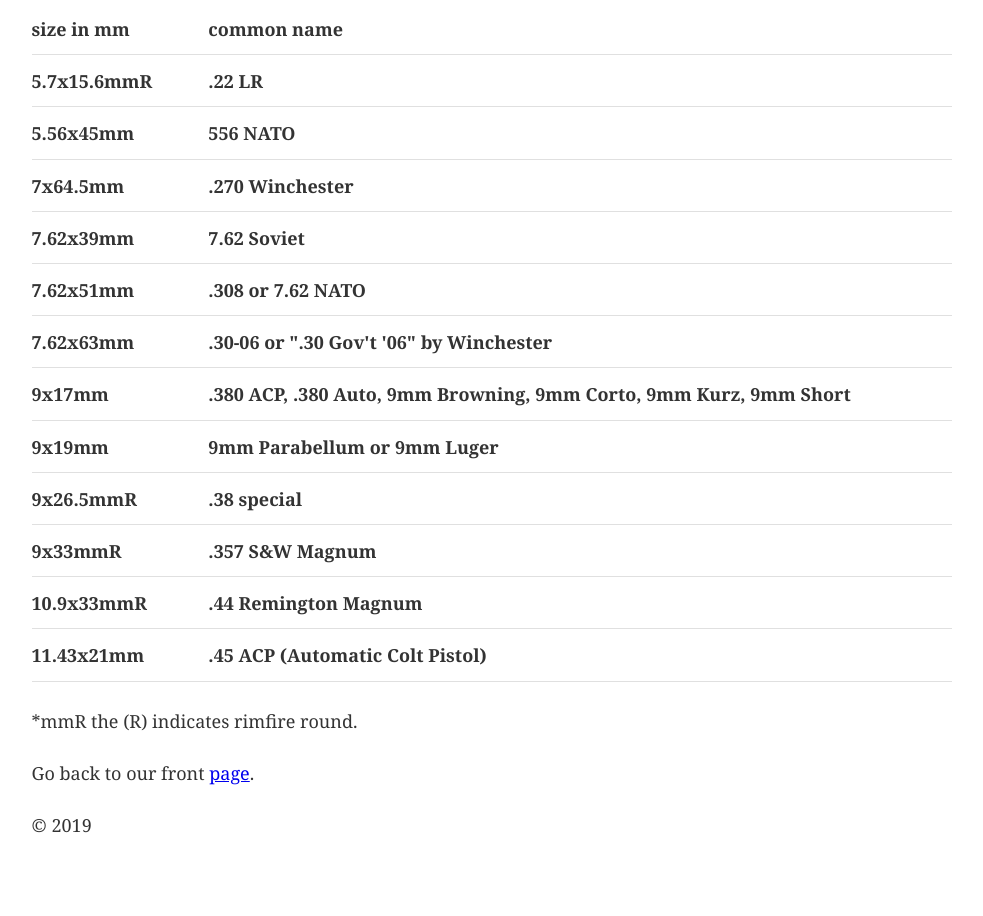
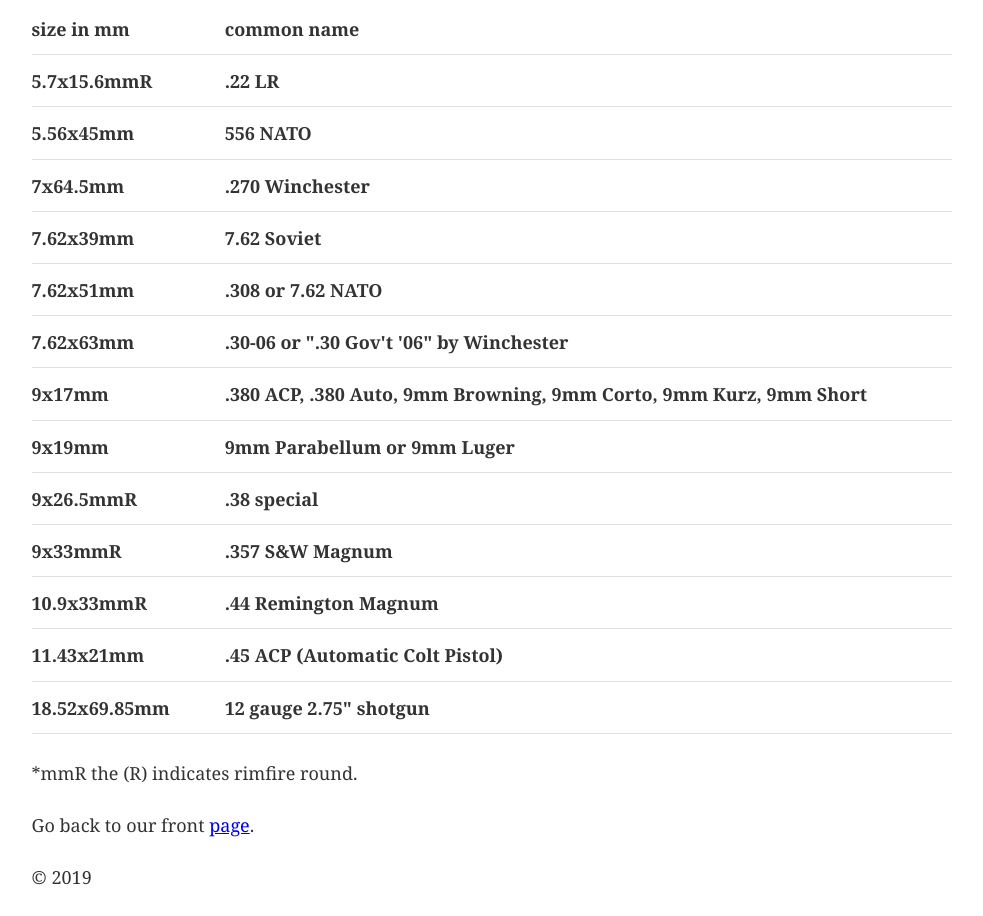
Before and after one commit to NAlocal512/NAlocal512, a Gatsby site: page /sheetup in a window 1280 px wide. Shown: the part 1127-2043 px from the top of the page, without its empty margins (148-1131 px from the left). Before the commit the page ends 1991 px from the top, so only its background shows below. Built offline with nearby package versions, Linux system fonts and the light colour scheme; Gatsby itself is replaced by a stand-in of ours.

Commit message:
12 gauge

```diff
--- a/src/pages/sheetup.js
+++ b/src/pages/sheetup.js
@@ -78,6 +78,10 @@
             <th>11.43x21mm</th>
             <th>.45 ACP (Automatic Colt Pistol)</th>
           </tr>
+          <tr>
+            <th>18.52x69.85mm</th>
+            <th>12 gauge 2.75" shotgun</th>
+          </tr>
         </table>
       </p>
     <p>*mmR the (R) indicates rimfire round.</p>
```
